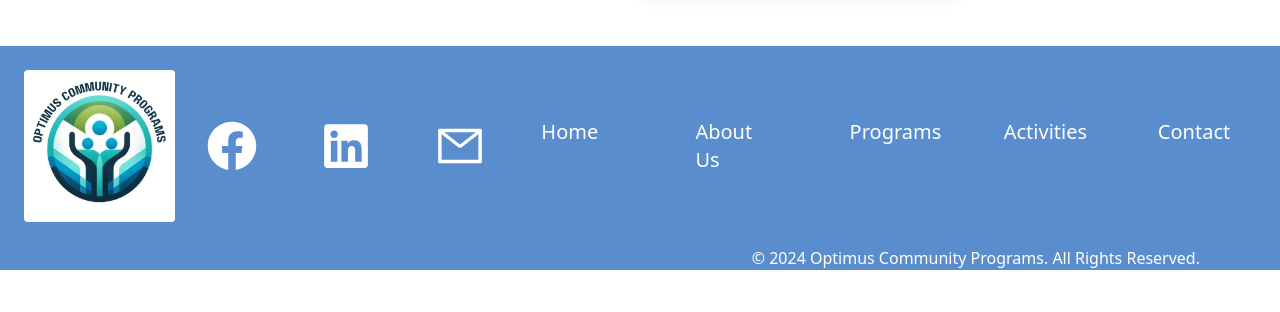
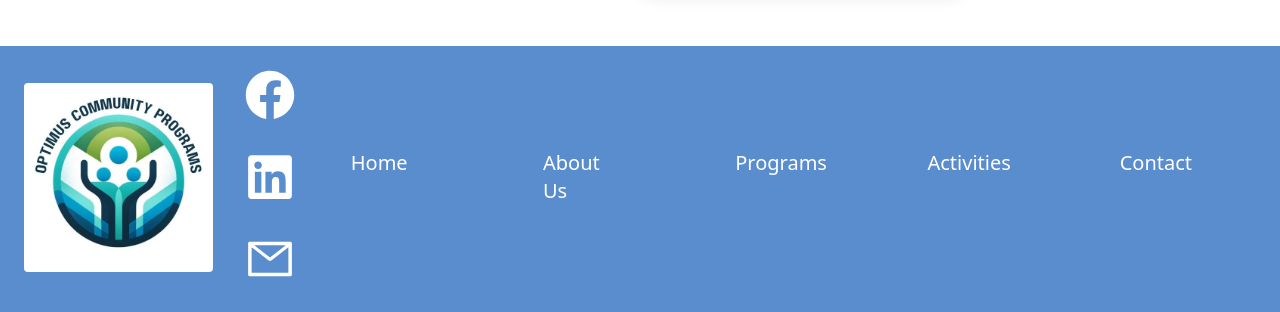
Before and after one commit to Batmanninja1991/Optimus-community-programs, a React (Vite) app: page / in a window 1280 px wide. Shown: the part 2039-2351 px from the top of the page. Before the commit the page ends 2309 px from the top, so only its background shows below. Built offline with nearby package versions, Linux system fonts and the light colour scheme.

Commit message:
updated footer responsive on 2xl

```diff
--- a/src/components/Footer.jsx
+++ b/src/components/Footer.jsx
@@ -11,7 +11,7 @@ const Footer = () => {
         <div className="flex justify-center md:justify-start w-full md:w-auto mb-4 md:mb-0">
           <img src={logo} alt="Logo" className="w-[200px] rounded" />
         </div>
-        <div className="flex flex-col xl:flex-row items-center md:items-start gap-4 md:gap-8 xl:gap-16 w-full md:w-auto mb-4 md:mb-0 pl-8">
+        <div className="flex flex-col items-center md:items-start gap-4 md:gap-8 w-full md:w-auto mb-4 md:mb-0 pl-8">
           <a
             target="_blank"
             rel="noopener noreferrer"
```
Also changed, not shown: 5 other files (tests, documents, lock files or other folders).
